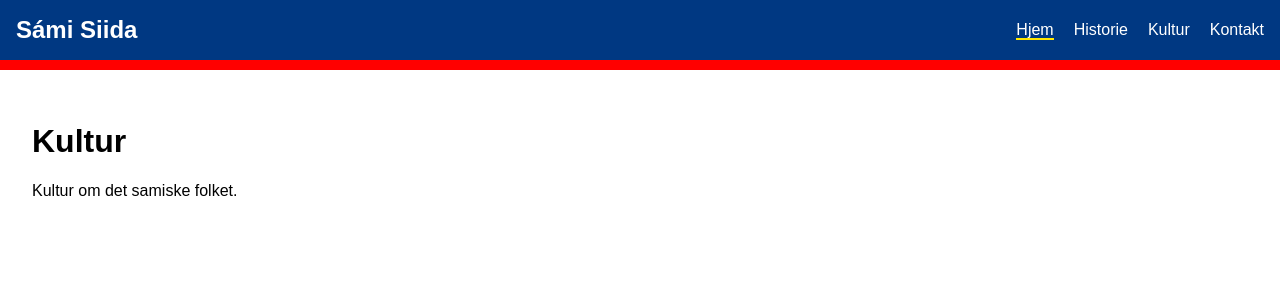
After one commit to EbbGithub08/Samisk-oppgave, a Flask app: template templates/kultur.html in a window 1280 px wide. The commit adds this page. Shown: the top 300 px of the page. Run offline with Flask 3, Linux system fonts and the light colour scheme; the template is opened without the code that fills it, so the values that code supplies are empty.

Commit message:
fungerene side sider

```diff
--- a/app.py
+++ b/app.py
@@ -10,6 +10,17 @@ def create_app() -> Flask:
 
     return app
 
-# test commit
+    @app.get("/historie")
+    def historie():
+        return render_template("historie.html")
+
+    @app.get("/kultur")
+    def kultur():
+        return render_template("kultur.html")
+
+    @app.get("/kontakt")
+    def kontakt():
+        return render_template("kontakt.html")
+
 if __name__ == "__main__":
     create_app().run(debug=True)
--- a/templates/base.html
+++ b/templates/base.html
@@ -13,9 +13,9 @@
         </div>
         <ul class="nav-links">
             <li><a href="{{ url_for('index') }}" class="active">Hjem</a></li>
-            <li><a href="#">Historie</a></li>
-            <li><a href="#">Kultur</a></li>
-            <li><a href="#">Kontakt</a></li>
+            <li><a href="{{ url_for('historie') }}">Historie</a></li>
+            <li><a href="{{ url_for('kultur') }}">Kultur</a></li>
+            <li><a href="{{ url_for('kontakt') }}">Kontakt</a></li>
         </ul>
     </nav>
     <div id="content">
--- /dev/null
+++ b/templates/kultur.html
@@ -0,0 +1,10 @@
+{% extends "base.html" %}
+
+{% block title %}Kultur{% endblock %}
+
+{% block content %}
+<main style="padding: 2rem;">
+    <h1>Kultur</h1>
+    <p>Kultur om det samiske folket.</p>
+</main>
+{% endblock %}
```
Also changed, not shown: templates/historie.html (added, +10 -0 lines), templates/kontakt.html (added, +10 -0 lines).
